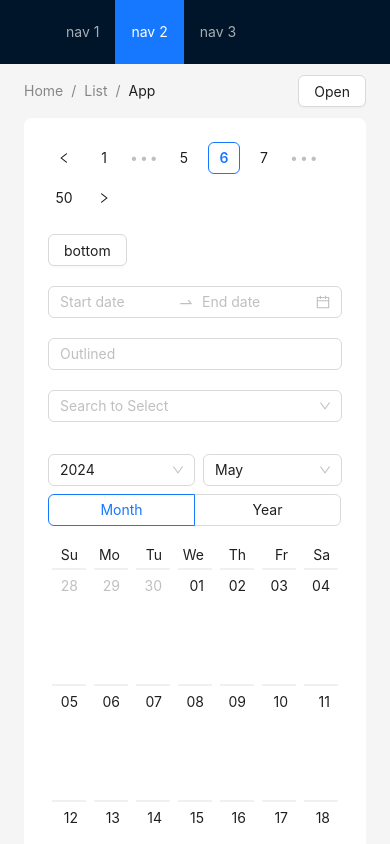
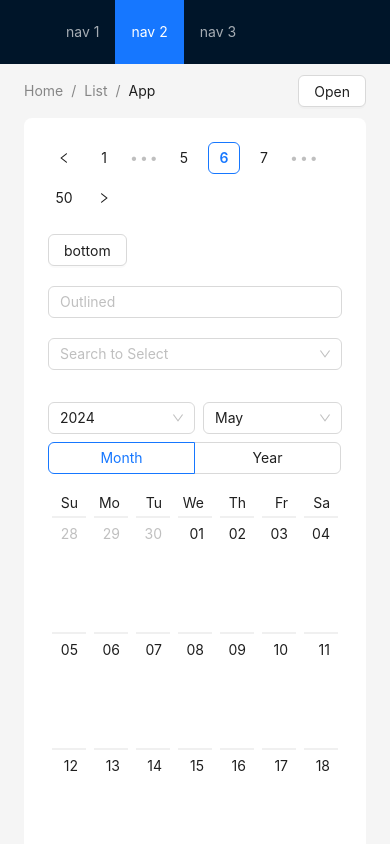
Before and after one commit to muzammil-majeed-viabletree/print_poc, a React (Create React App) app: page / in a window 390 px wide. Shown: the top 844 px of the page. Built offline with nearby package versions, Linux system fonts and the light colour scheme.

Commit message:
Responsive

```diff
--- a/src/App.js
+++ b/src/App.js
@@ -213,10 +213,6 @@ const App = () => {
               </Col>
 
               <Col span={24}>
-                <RangePicker />
-              </Col>
-
-              <Col span={24}>
                 <Input placeholder="Outlined" />
               </Col>
 
```
